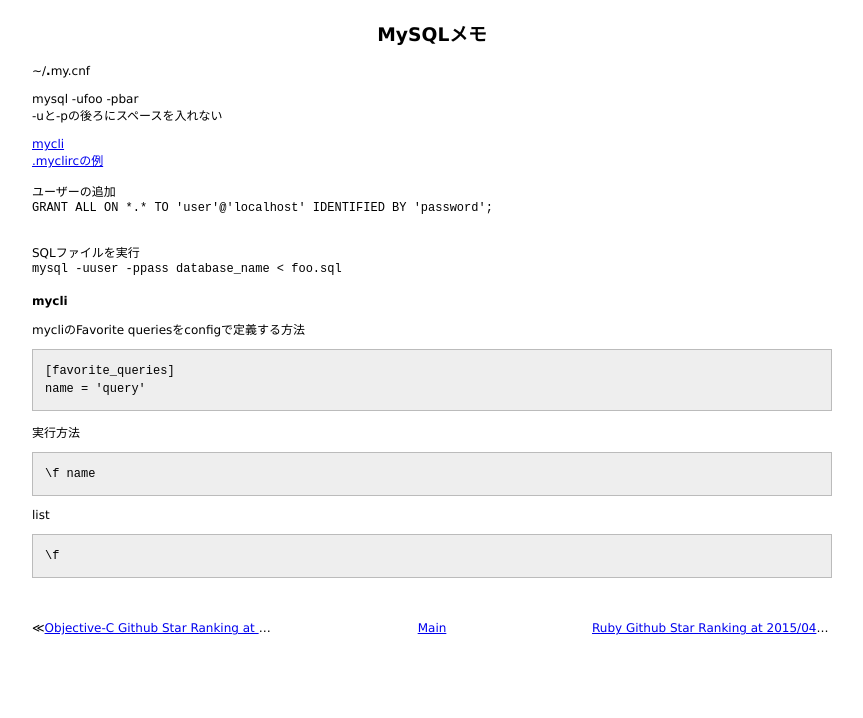
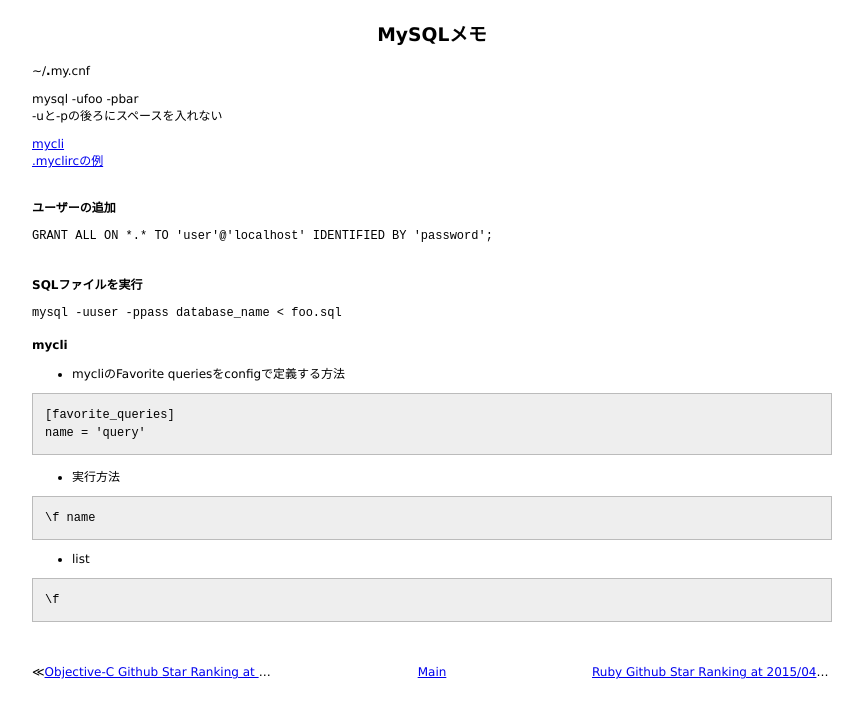
Before and after one commit to 38elements/38elements.github.com, a Jekyll site: the page built from _posts/2015-04-29-mysql.md, in a window 1280 px wide. Shown: the top 718 px of the page, without its empty margins (208-1071 px from the left). Built offline with Jekyll 4.4.1, drawn with Linux system fonts in a browser that asks for light colours.

Commit message:
Update 2015-04-29-mysql.md

````diff
--- a/_posts/2015-04-29-mysql.md
+++ b/_posts/2015-04-29-mysql.md
@@ -10,28 +10,30 @@ mysql -ufoo -pbar
 [mycli](https://github.com/dbcli/mycli)
 [.myclircの例](https://github.com/dbcli/mycli/blob/master/mycli/myclirc)
 <br>
-ユーザーの追加
+
+#### ユーザーの追加
 `GRANT ALL ON *.* TO 'user'@'localhost' IDENTIFIED BY 'password';`
 <br>
 
-SQLファイルを実行
+#### SQLファイルを実行
 `mysql -uuser -ppass database_name < foo.sql`
+<br>
 
 #### mycli
-mycliのFavorite queriesをconfigで定義する方法
+* mycliのFavorite queriesをconfigで定義する方法
 
 ```
 [favorite_queries]
 name = 'query'
 ```
 
-実行方法
+* 実行方法
 
 ```
 \f name
 ```
 
-list
+* list
 
 ```
 \f
````
